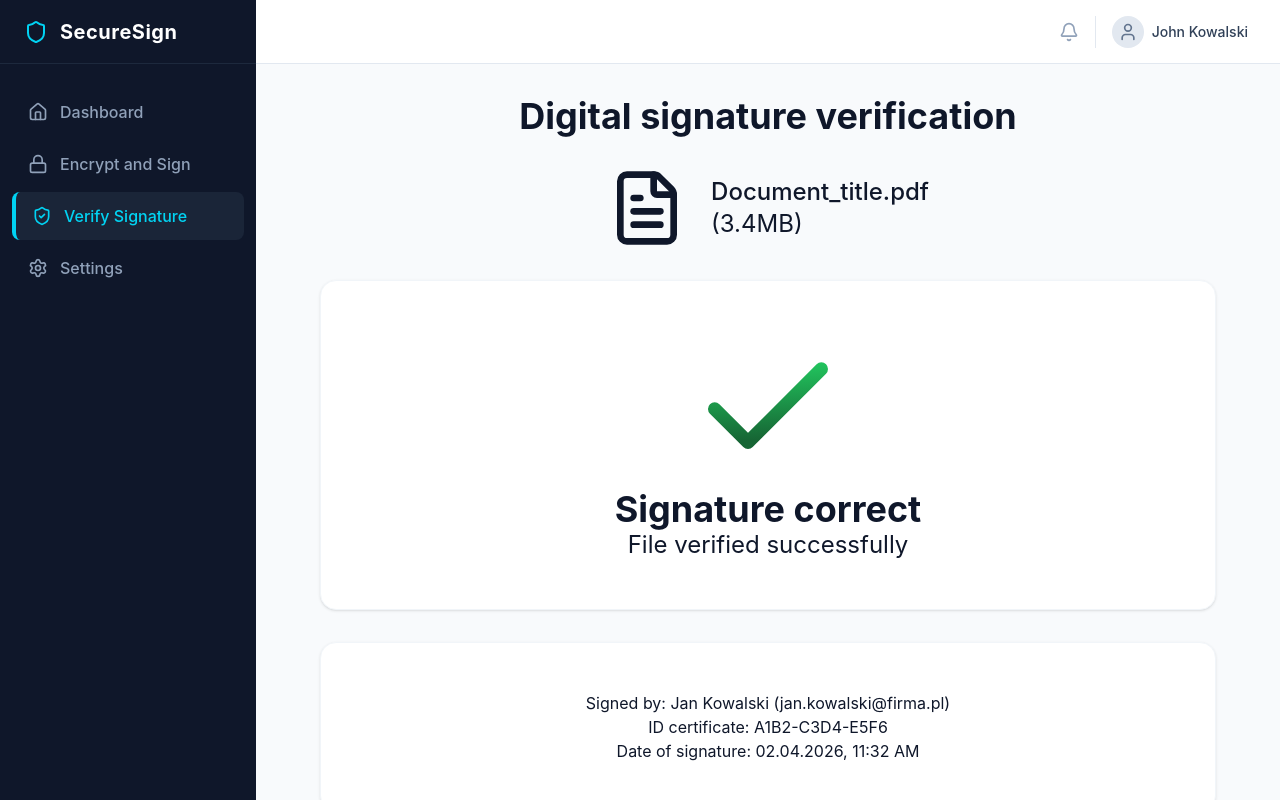
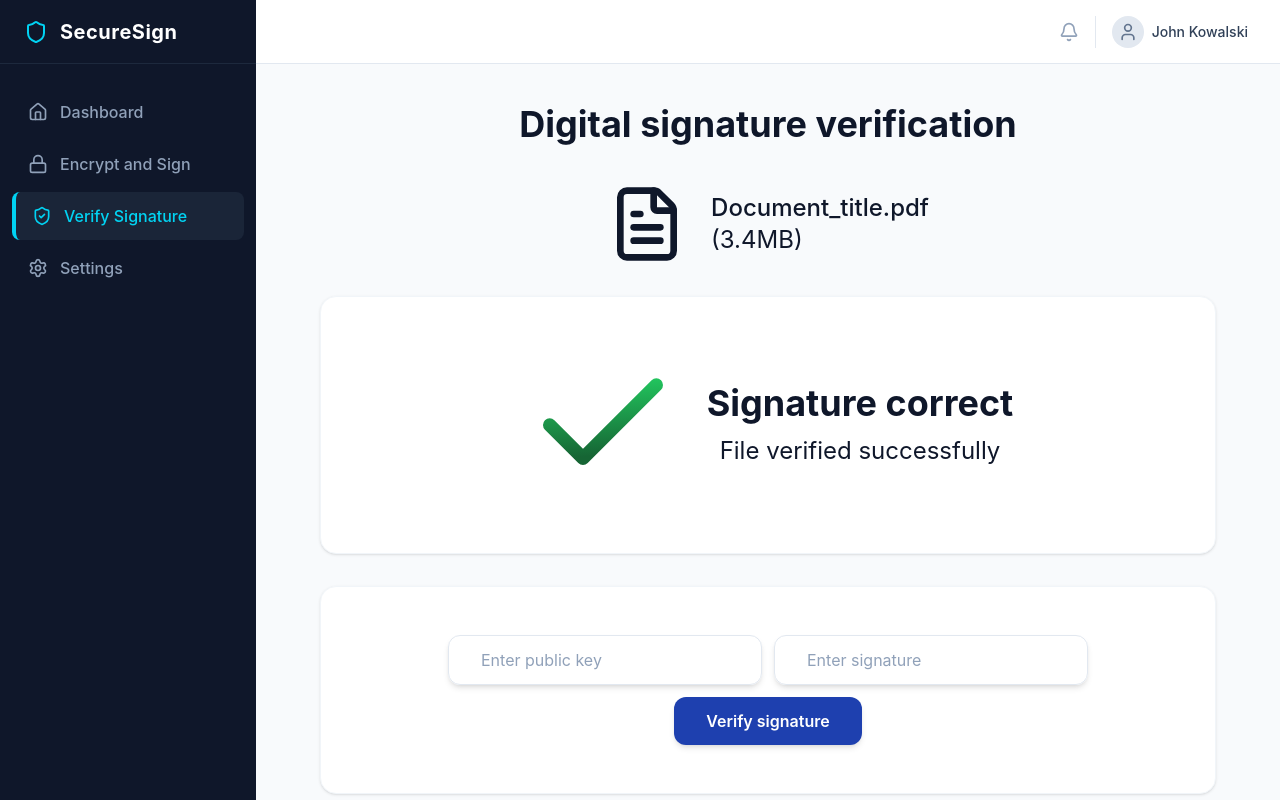
Before and after one commit to DigitalSignature-Project/DigitalSignature, a React (Vite) app in the folder frontend/: page /verify in a window 1280 px wide. Built offline with nearby package versions, Linux system fonts and the light colour scheme.

Commit message:
update VerifyPage layout

```diff
--- a/frontend/src/components/VerifyPage.tsx
+++ b/frontend/src/components/VerifyPage.tsx
@@ -15,15 +15,15 @@ const GradientCheck = () => (
 const VerifyPage = () => {
   return (
     <div className="max-w-4xl mx-auto space-y-8">
-      <p className="font-bold text-[#0f172a] text-4xl text-center">
+      <p className="font-bold text-[#0f172a] text-4xl text-center mt-2">
         Digital signature verification
       </p>
 
       <div className="flex items-center space-x-6 justify-center">
-        <FileText className="w-20 h-20 text-[#0f172a]" />
+        <FileText className="w-20 h-20 text-[#0f172a] mt-2" />
 
         <div className="flex flex-col">
-          <span className="text-[#0f172a] text-2xl font-medium">
+          <span className="text-[#0f172a] text-2xl font-medium mt-2">
             Document_title.pdf
           </span>
           <span className="text-[#0f172a] text-2xl">(3.4MB)</span>
@@ -31,23 +31,82 @@ const VerifyPage = () => {
       </div>
 
       <div className="bg-white p-12 rounded-2xl shadow-sm border border-slate-100 flex flex-col items-center justify-center">
+        <div className="flex items-center space-x-6 justifi-center">
           <GradientCheck />
+
+          <div className="flex flex-col">
             <span className="text-[#0f172a] font-bold text-4xl">
               Signature correct
             </span>
-        <span className="text-[#0f172a] text-2xl">
+            <span className="text-[#0f172a] text-2xl text-center mt-3">
               File verified successfully
             </span>
           </div>
+        </div>
+      </div>
 
       <div className="bg-white p-12 rounded-2xl shadow-sm border border-slate-100 flex flex-col items-center justify-center">
-        <span className="text-[#0f172a] text-1xl">
+        <div className="flex items-center space-x-3">
+          <label>
+            <input
+              type="text"
+              name=""
+              id=""
+              placeholder="Enter public key"
+              className="
+    w-full
+    px-8 py-3
+    rounded-xl
+    border border-slate-200
+    shadow-md
+    text-[#0f172a]
+    placeholder-slate-400
+    focus:outline-none
+    focus:ring-2 focus:ring-[#1e40af]
+    focus:border-[#1e40af]
+    transition-all
+  "
+            />
+          </label>
+          <label>
+            <input
+              type="text"
+              name=""
+              id=""
+              placeholder="Enter signature"
+              className="
+    w-full
+    px-8 py-3
+    rounded-xl
+    border border-slate-200
+    shadow-md
+    text-[#0f172a]
+    placeholder-slate-400
+    focus:outline-none
+    focus:ring-2 focus:ring-[#1e40af]
+    focus:border-[#1e40af]
+    transition-all
+  "
+            />
+          </label>
+        </div>
+
+        <button
+          type="button"
+          className="bg-[#1e40af] hover:bg-[#1e3a8a] text-white px-8 py-3 rounded-xl font-semibold shadow-md transition-colors cursor-pointer mt-3"
+        >
+          Verify signature
+        </button>
+      </div>
+
+      <div className="bg-white p-12 rounded-2xl shadow-sm border border-slate-100 flex flex-col items-center justify-center">
+        <span className="text-[#0f172a] font-medium">
           Signed by: Jan Kowalski (jan.kowalski@firma.pl)
         </span>
-        <span className="text-[#0f172a] text-1xl">
+        <span className="text-[#0f172a] font-medium">
           ID certificate: A1B2-C3D4-E5F6
         </span>
-        <span className="text-[#0f172a] text-1xl">
+        <span className="text-[#0f172a] font-medium">
           Date of signature: 02.04.2026, 11:32 AM
         </span>
       </div>
```
Lines whose indentation alone changed are shown as unchanged.
